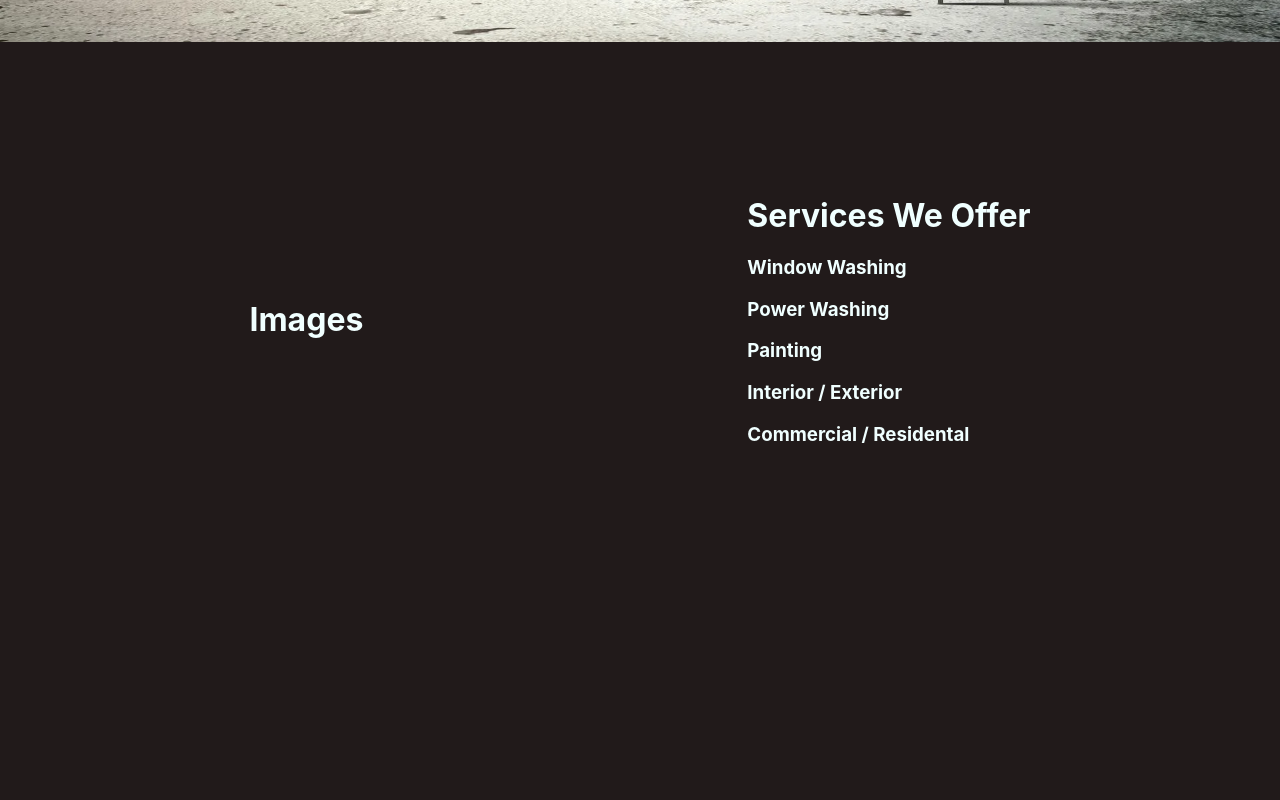
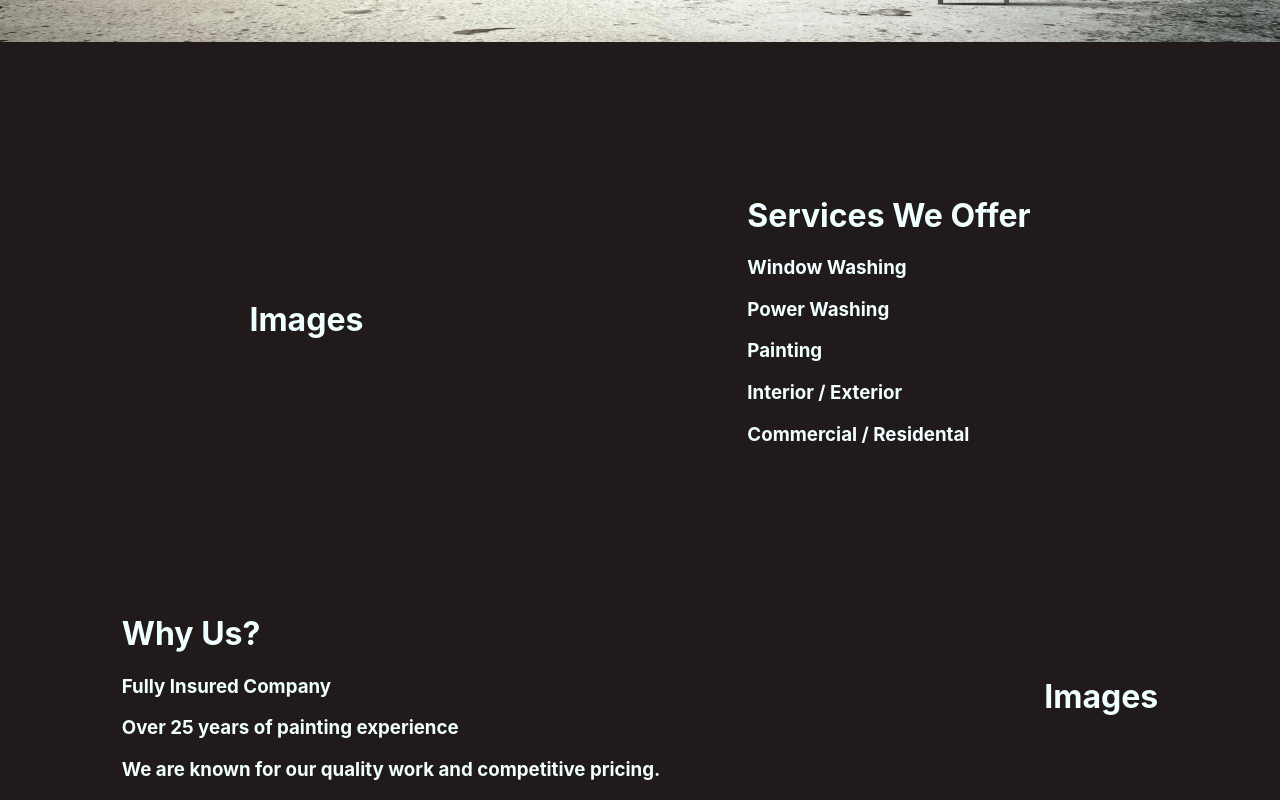
Before and after one commit to jburger69/Quality-custom-painting-and-powerwashing, a React (Create React App) app: page / in a window 1280 px wide. Shown: the part 774-1574 px from the top of the page. Before the commit the page ends 1239 px from the top, so only its background shows below. Built offline with nearby package versions, Linux system fonts and the light colour scheme; the HTML template or start-up script is replaced by a standard one.

Commit message:
Add another row of divs below content one

```diff
--- a/src/components/OpeningContent.js
+++ b/src/components/OpeningContent.js
@@ -3,6 +3,7 @@ import './OpeningContent.css'
 
 export default function OpeningContent() {
   return (
+    <>
     <div className='opening_content'>
         <div className='opening_images'>
             {/* images */}
@@ -17,5 +18,17 @@ export default function OpeningContent() {
             <h3>Commercial / Residental</h3>
         </div>
     </div>
+    <div className='opening_content_two'>
+        <div className='opening_text_two'>
+            <h1>Why Us?</h1>
+            <h3>Fully Insured Company</h3>
+            <h3>Over 25 years of painting experience</h3>
+            <h3>We are known for our quality work and competitive pricing.</h3>
+        </div>
+        <div className='opening_images_two'>
+          <h1>Images</h1>
+        </div>
+      </div>
+    </>
   )
 }
```
